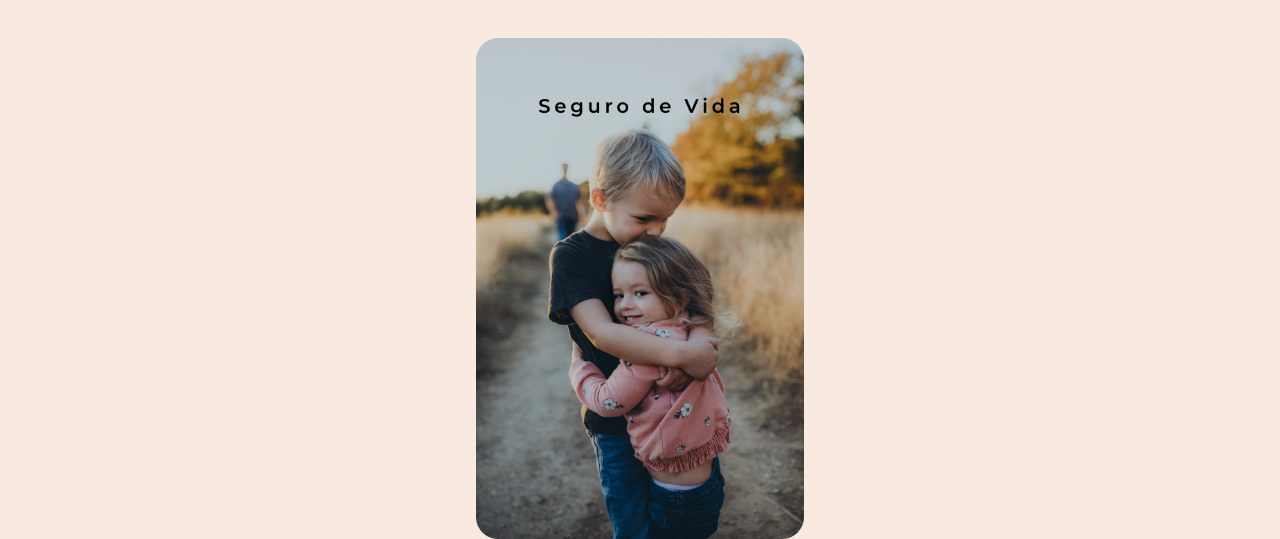
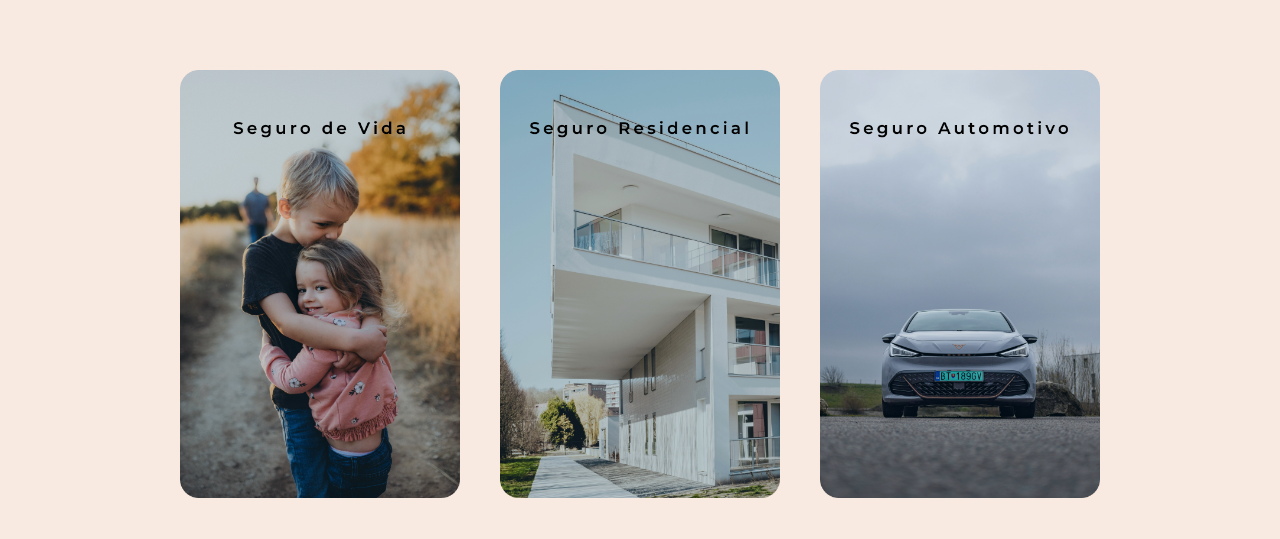
Before and after one commit to BielTsei/FostisSeguros, a plain HTML site: page servicos.html in a window 1280 px wide. Shown: the part 842-1381 px from the top of the page. Drawn offline with Linux system fonts and the light colour scheme.

Commit message:
Feito layout responsivo dos cards

```diff
--- a/css/serviços.css
+++ b/css/serviços.css
@@ -39,84 +39,42 @@ body {
 /* =============== Home =============== */
 
 /* =============== Cards =============== */
-/* .container-card-servicos {
-  display: flex;
-  align-items: center;
-  justify-content: center;
-  flex-wrap: wrap;
-  gap: 40px;
-  margin-bottom: 40px;
-}
-
-.container-serviços {
-  display: flex;
-  align-items: center;
-  justify-content: center;
-  flex-direction: column;
-}
-
-.container-serviços h1 {
-  margin-bottom: 30px;
-  margin-top: 40px;
-  font-size: 16px;
-}
-
-.container-serviços p {
-  margin-bottom: 30px;
-  font-size: 14px;
-}
-
-.card-servico {
-  display: flex;
-  flex-direction: column;
-}
-
-.content-card {
-  display: flex;
-  align-items: center;
-  justify-content: center;
-  flex-direction: column;
-}
-
-.card-servico img {
-  width: 240px;
-}
- */
 
 .container {
   display: grid;
   place-items: center;
-  margin-inline: 1.5rem;
+  margin-inline: 1rem;
   padding-block: 5rem;
 }
 
 .card-container {
   display: grid;
-  row-gap: 3.5rem;
+  row-gap: 3rem;
 }
 
 .card-article {
   position: relative;
-  /* overflow: hidden; */
+  overflow: hidden; /* Para garantir que nada saia do card */
 }
 
 .card-img {
-  width: 328px;
+  width: 280px;
 }
 
 .card-data {
-  width: 280px;
+  width: 240px;
   background-color: var(--blue);
   padding: 1.2rem 1.8rem;
   box-shadow: 0 8px 24px hsla(0, 0%, 0%, 0.15);
   border-radius: 16px;
   position: absolute;
-  bottom: -9rem;
+  bottom: 4px;
   left: 0;
   right: 0;
   margin-inline: auto;
   opacity: 0;
-  transition: opacity 1s 1s;
+  transform: translateY(100%);
+  transition: opacity 0.5s ease, transform 0.5s ease;
 }
 
 .card-title {
@@ -133,9 +91,8 @@ body {
 }
 
 .card-article:hover .card-data {
-  animation: show-data 1s forwards;
   opacity: 1;
-  transition: opacity 0.3s;
+  transform: translateY(0); /* Exibe o card */
 }
 
 .card-article:hover {
@@ -147,7 +104,8 @@ body {
 }
 
 .card-article:not(:hover) .card-data {
-  animation: remove-data 1s forwards;
+  opacity: 0;
+  transform: translateY(100%); /* Esconde o card saindo por baixo */
 }
 
 @keyframes show-data {
@@ -186,3 +144,27 @@ body {
     overflow: hidden;
   }
 }
+
+@media (min-width: 768px) {
+  .container {
+    margin-inline: 2rem;
+  }
+
+  .card-container {
+    display: grid;
+    grid-template-columns: repeat(2, 1fr); /* 2 colunas em telas médias */
+    gap: 2rem;
+  }
+}
+
+@media (min-width: 1024px) {
+  .container {
+    margin-inline: 3rem;
+    padding-block: 7rem;
+  }
+
+  .card-container {
+    grid-template-columns: repeat(3, 1fr); /* 3 colunas em telas grandes */
+    gap: 2.5rem;
+  }
+}
```
Also changed, not shown: servicos.html (+0 -49 lines).
